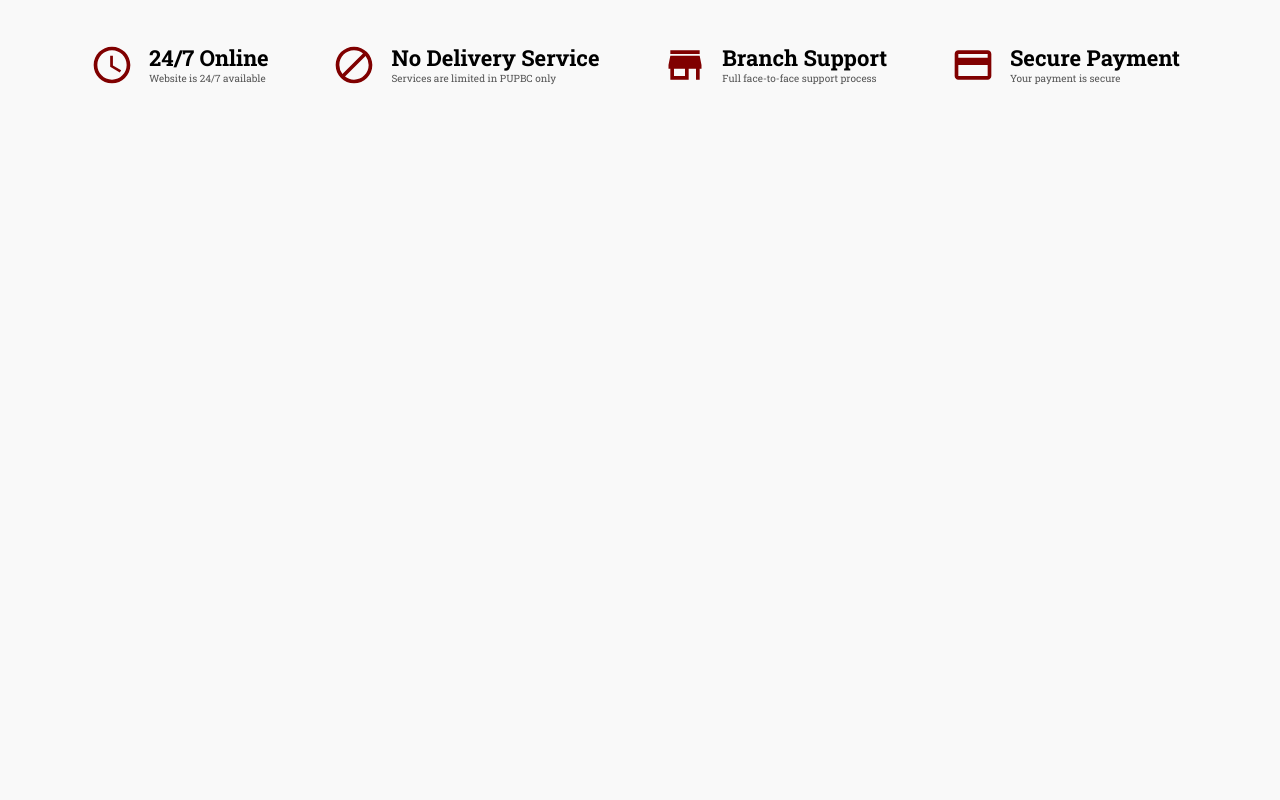
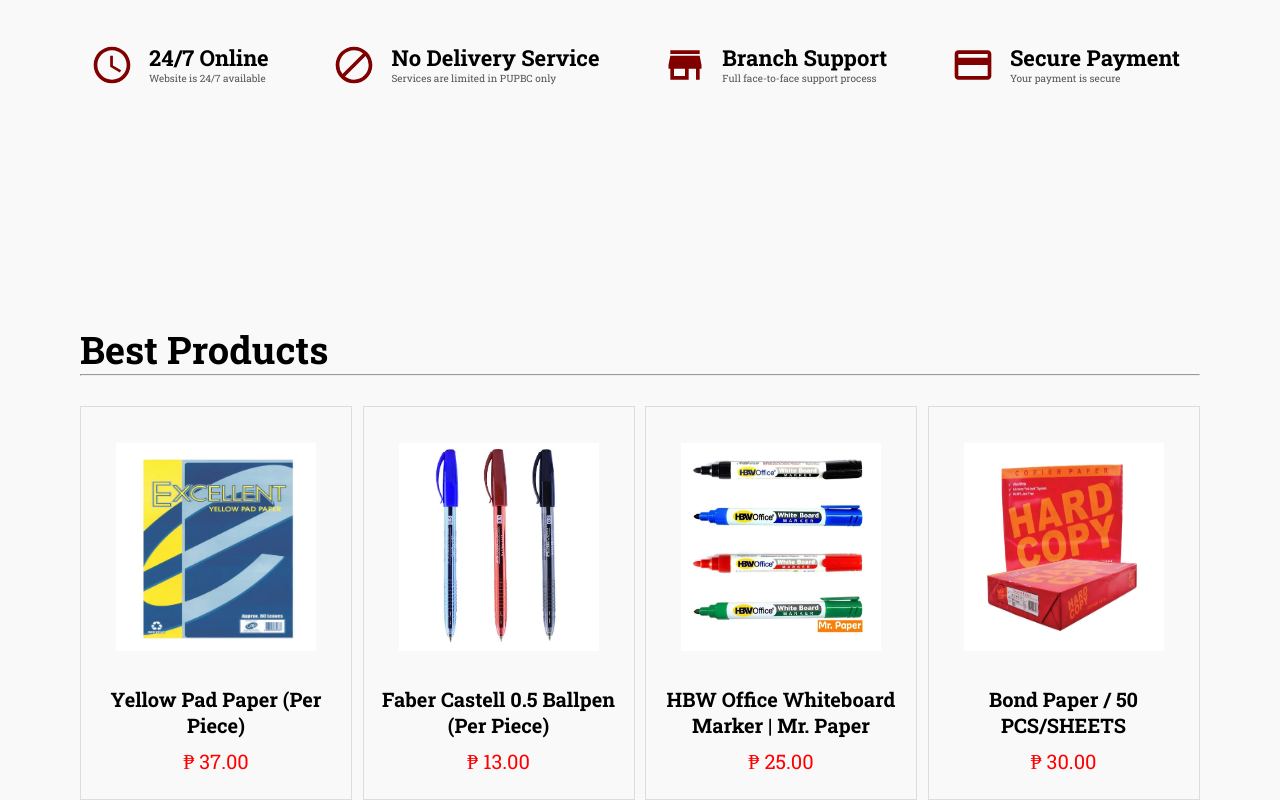
Before and after one commit to ramuelaceron/iskol-supplies, a React (Vite) app in the folder frontend/: page / in a window 1280 px wide. Shown: the part 657-1457 px from the top of the page. Before the commit the page ends 931 px from the top, so only its background shows below. Built offline with nearby package versions, Linux system fonts and the light colour scheme.

Commit message:
Added Best Products

```diff
--- a/frontend/src/assets/assets.js
+++ b/frontend/src/assets/assets.js
@@ -41,15 +41,6 @@ import p_img27_3 from './red_hbwpen.png'
 import p_img28 from './scissors.png'
 import p_img29 from './cartolina.png'
 
-
-import razorpay_logo from './razorpay_logo.png'
-import stripe_logo from './stripe_logo.png'
-
-
-export const assets = {
-    razorpay_logo,
-    stripe_logo,
-}
 
 export const product = [
     {
--- a/frontend/src/components/LatestCollection/BestSeller.jsx
+++ b/frontend/src/components/LatestCollection/BestSeller.jsx
@@ -1,9 +1,42 @@
-import React from 'react'
+import React, {useContext, useEffect, useState} from 'react'
+import {ShopContext} from '../../context/ShopContext'
+import {Link} from 'react-router-dom'
 
 const BestSeller = () => {
+    const {products} = useContext(ShopContext)
+    const [bestSeller, setBestSeller] = useState([])
+
+    useEffect(() => {
+        const bestProduct = products.filter((item) => (item.bestseller))
+        setBestSeller(bestProduct.slice(0, 4))
+    }, [products])
+
   return (
-    <div>BestSeller</div>
+    <div>
+        <div className="product-container">
+            <div className="list_header">
+                <h1>Best Products</h1>
+                <hr className='divider'/>
+            </div>
+            <div className="product-grid">
+                {bestSeller.length > 0 ? (
+                    bestSeller.map((product) => (
+                        <div className="product-card" key={product._id}>
+                            <div className="product-image">
+                                <Link to={`/product/${product._id}`}>
+                                    <img src={product.image[0]} alt="" />
+                                </Link>
+                            </div>
+                            <h3>{product.name}</h3>
+                            <p>₱ {product.price}.00</p>
+                        </div>
+                    ))
+                ) : (
+                    <p>No product is found in this category</p>
+                )}
+            </div>
+        </div>
+    </div>
   )
 }
-
 export default BestSeller
--- a/frontend/src/context/ShopContext.jsx
+++ b/frontend/src/context/ShopContext.jsx
@@ -1,9 +1,24 @@
-import React from 'react'
+import { createContext, useState } from 'react';
+import { product } from '../assets/assets';
 
-const ShopContext = () => {
+export const ShopContext = createContext();
+
+const ShopContextProvide = ({ children }) => {
+
+  const currency = '₱';
+
+  const [products, setProducts] = useState(product);
+
+  const value = {
+    products,
+    currency,
+  };
+
   return (
-    <div>ShopContext</div>
-  )
-}
+    <ShopContext.Provider value={value}>
+      {children}
+    </ShopContext.Provider>
+  );
+};
 
-export default ShopContext
+export default ShopContextProvide;
--- a/frontend/src/index.css
+++ b/frontend/src/index.css
@@ -16,3 +16,54 @@
     color: #FFDF00;
     text-decoration: none;
   }
+
+/*Best Seller*/
+.product-container{
+  margin-top: 50px;
+}
+.list_header h1{
+  font-size: 38px;
+  font-weight: bold;
+}
+.product-grid{
+  display: grid;
+  grid-template-columns: repeat(4, 1fr);
+  gap: 20px;
+  column-gap: 10px;
+  justify-content: center;
+  margin-top: 30px;
+}
+.product-card{
+  width: 250px;
+  border: 1px solid #ddd;
+  padding: 10px;
+  text-align: center;
+  position: relative;
+  overflow: hidden;
+  transition: box-shadow 0.3s ease;
+}
+.product-card:hover{
+  box-shadow: 0 4px 12px rgba(0, 0, 0, 0.1);
+}
+.product-image{
+  position: relative;
+}
+.product-image img{
+  width: 100%;
+  height: 260px;
+  transform: scale(0.8);
+  transition: transform 0.5s ease;
+}
+.product-image img:hover{
+  transform: scale(1);
+}
+.product-card h3{
+  font-size: 20px;
+  margin: 5px 0;
+  margin-bottom: 10px;
+}
+.product-card p{
+  font-size: 20px;
+  color: red;
+  padding-bottom: 15px;
+}
--- a/frontend/src/main.jsx
+++ b/frontend/src/main.jsx
@@ -3,10 +3,13 @@ import { createRoot } from 'react-dom/client'
 import './index.css'
 import App from './App.jsx'
 import { BrowserRouter } from 'react-router-dom'
+import ShopContextProvide from './context/ShopContext.jsx'
 
 createRoot(document.getElementById('root')).render(
+  <ShopContextProvide>
     <BrowserRouter>
       <App />
     </BrowserRouter>
+  </ShopContextProvide>
 
 )
--- a/frontend/src/pages/Home/Home.jsx
+++ b/frontend/src/pages/Home/Home.jsx
@@ -1,10 +1,12 @@
 import React from 'react'
 import Hero from '../../components/Hero/Hero'
+import BestSeller from '../../components/LatestCollection/BestSeller'
 
 const Home = () => {
   return (
     <div>
       <Hero />
+      <BestSeller />
     </div>
   )
 }
```
